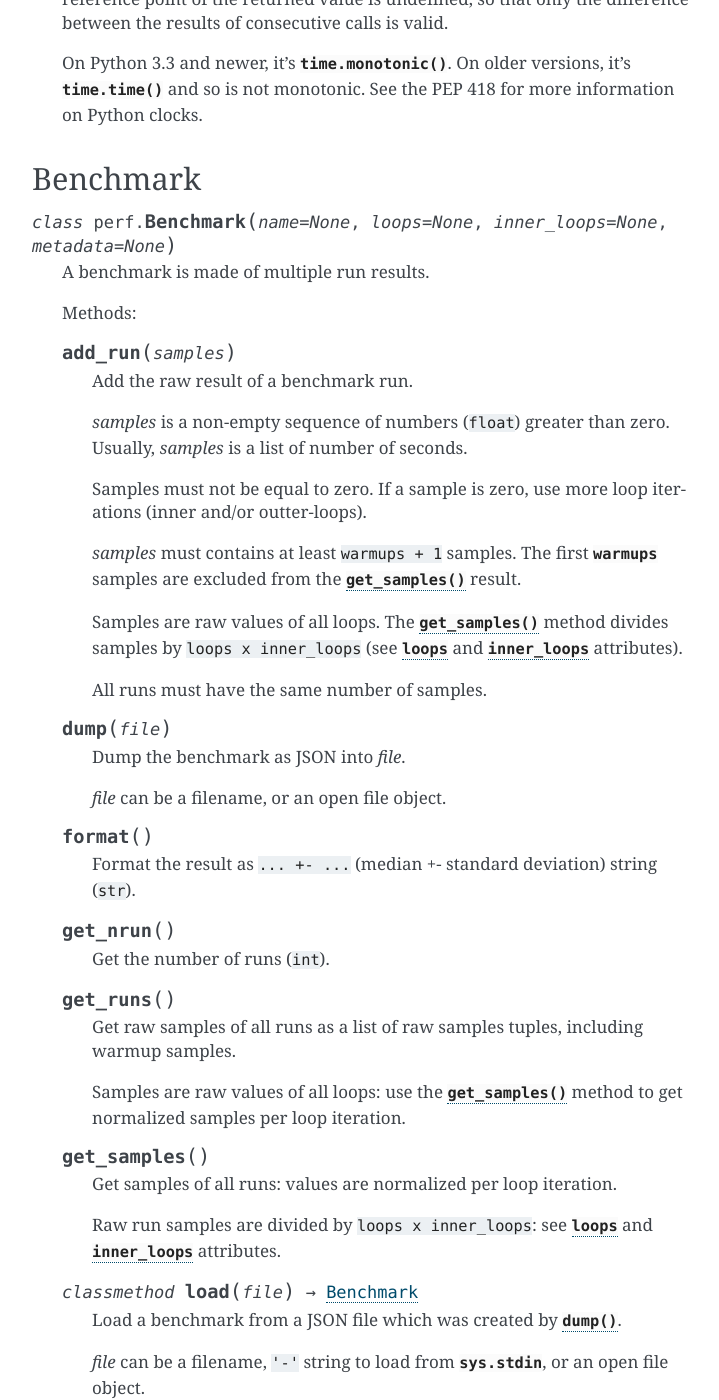
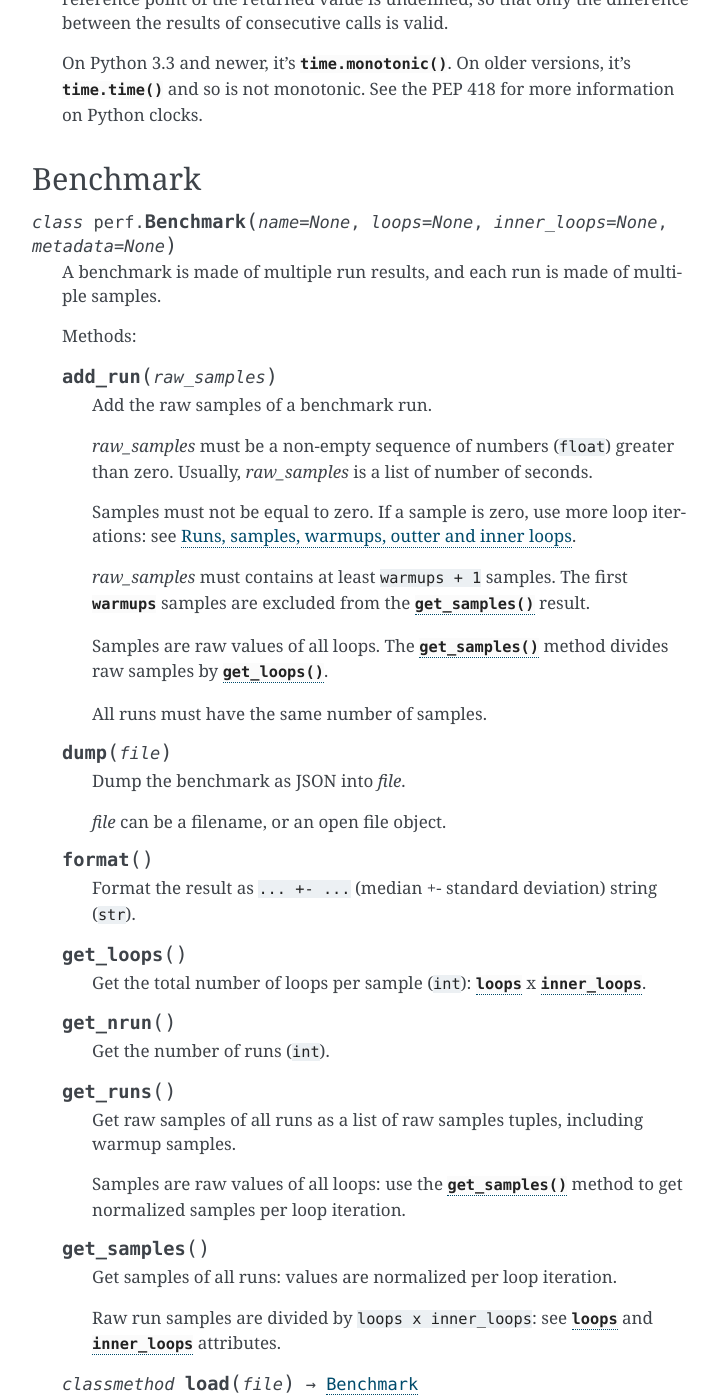
Before and after one commit to psf/pyperf, a Sphinx documentation site: the page built from doc/api.rst, in a window 1280 px wide and 1400 px high, scrolled down 2272 px. Shown: the whole window, without its empty margins (388-1107 px from the left). Built offline with Sphinx 7.4.7, drawn with Linux system fonts in a browser that asks for light colours; some of the changed text lies outside the part shown.

Commit message:
samples: add number of loops
* loops and inner_loops must now be >= 1, but inner_loops can be None
* add get_loops() method

```diff
--- a/doc/api.rst
+++ b/doc/api.rst
@@ -88,26 +88,27 @@ Benchmark
 
 .. class:: perf.Benchmark(name=None, loops=None, inner_loops=None, metadata=None)
 
-   A benchmark is made of multiple run results.
+   A benchmark is made of multiple run results, and each run is made of
+   multiple samples.
 
    Methods:
 
-   .. method:: add_run(samples)
+   .. method:: add_run(raw_samples)
 
-      Add the raw result of a benchmark run.
+      Add the raw samples of a benchmark run.
 
-      *samples* is a non-empty sequence of numbers (``float``) greater than
-      zero.  Usually, *samples* is a list of number of seconds.
+      *raw_samples* must be a non-empty sequence of numbers (``float``) greater
+      than zero.  Usually, *raw_samples* is a list of number of seconds.
 
       Samples must not be equal to zero. If a sample is zero, use more loop
-      iterations (inner and/or outter-loops).
+      iterations: see :ref:`Runs, samples, warmups, outter and inner loops
+      <loops>`.
 
-      *samples* must contains at least ``warmups + 1`` samples. The first
+      *raw_samples* must contains at least ``warmups + 1`` samples. The first
       :attr:`warmups` samples are excluded from the :meth:`get_samples` result.
 
       Samples are raw values of all loops. The :meth:`get_samples` method
-      divides samples by ``loops x inner_loops`` (see :attr:`loops` and
-      :attr:`inner_loops` attributes).
+      divides raw samples by :meth:`get_loops`.
 
       All runs must have the same number of samples.
 
@@ -121,6 +122,11 @@ Benchmark
 
       Format the result as ``... +- ...`` (median +- standard deviation) string
       (``str``).
+
+   .. method:: get_loops()
+
+      Get the total number of loops per sample (``int``):
+      :attr:`loops` x :attr:`inner_loops`.
 
    .. method:: get_nrun()
 
@@ -191,7 +197,7 @@ BenchmarkSuite
 
 .. class:: perf.BenchmarkSuite
 
-   Benchmark suite.
+   A benchmark suite is made of :class:`perf.Benchmark` objects.
 
    .. method:: add_benchmark(benchmark)
 
--- a/doc/changelog.rst
+++ b/doc/changelog.rst
@@ -5,6 +5,7 @@ Version 0.6
 -----------
 
 * Add back "Mean +- Std dev" to the stats command
+* Add get_loops() method to Benchmark
 * Replace ``python3 -m perf.timeit`` (with dot) CLI with ``-m perf timeit``
   (without dot)
 * Add :class:`perf.BenchmarkSuite` class
```
Also changed, not shown: other parts of doc/api.rst (+2 -2 lines), perf/__init__.py (+20 -23 lines), 3 other files.
